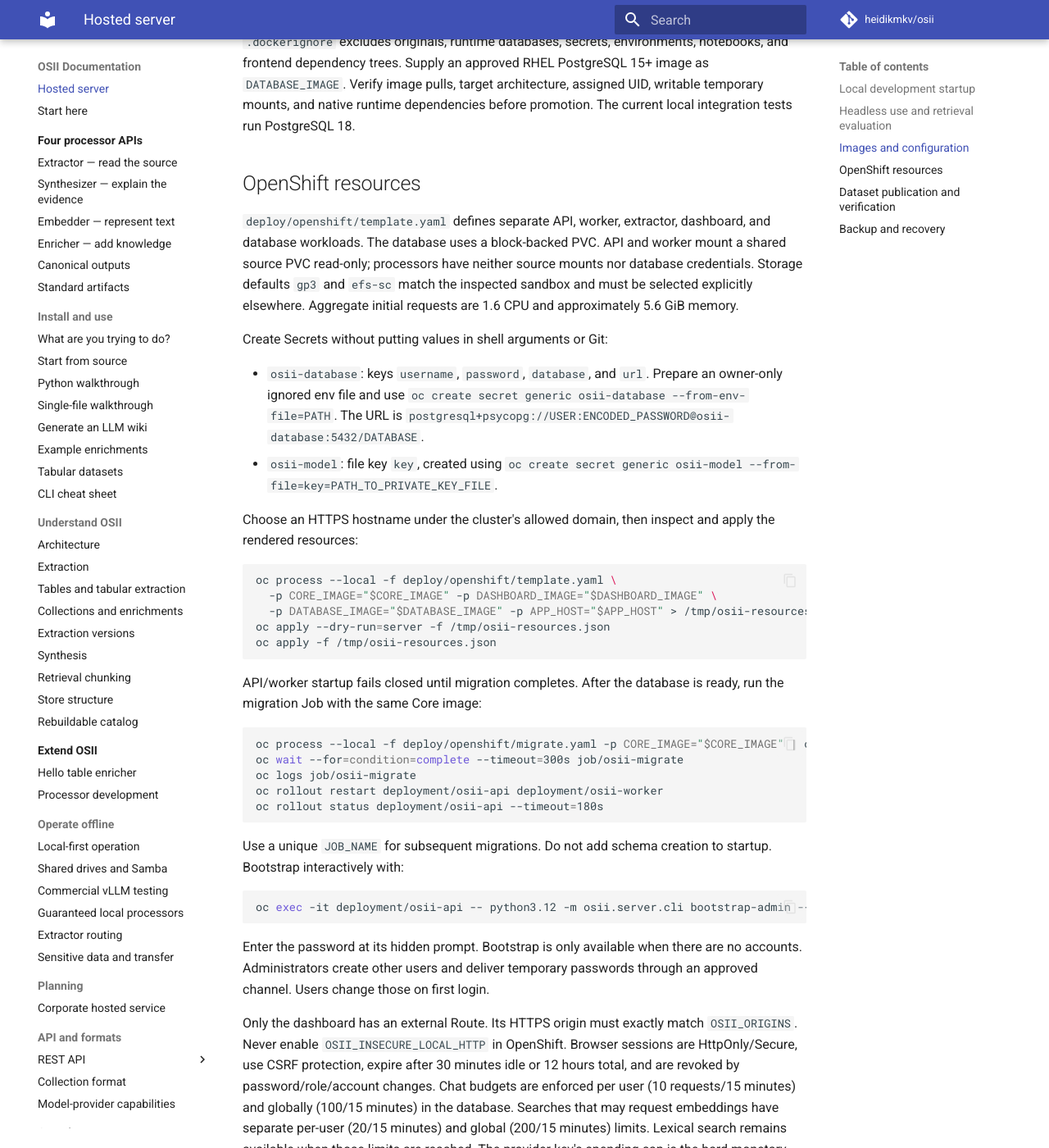
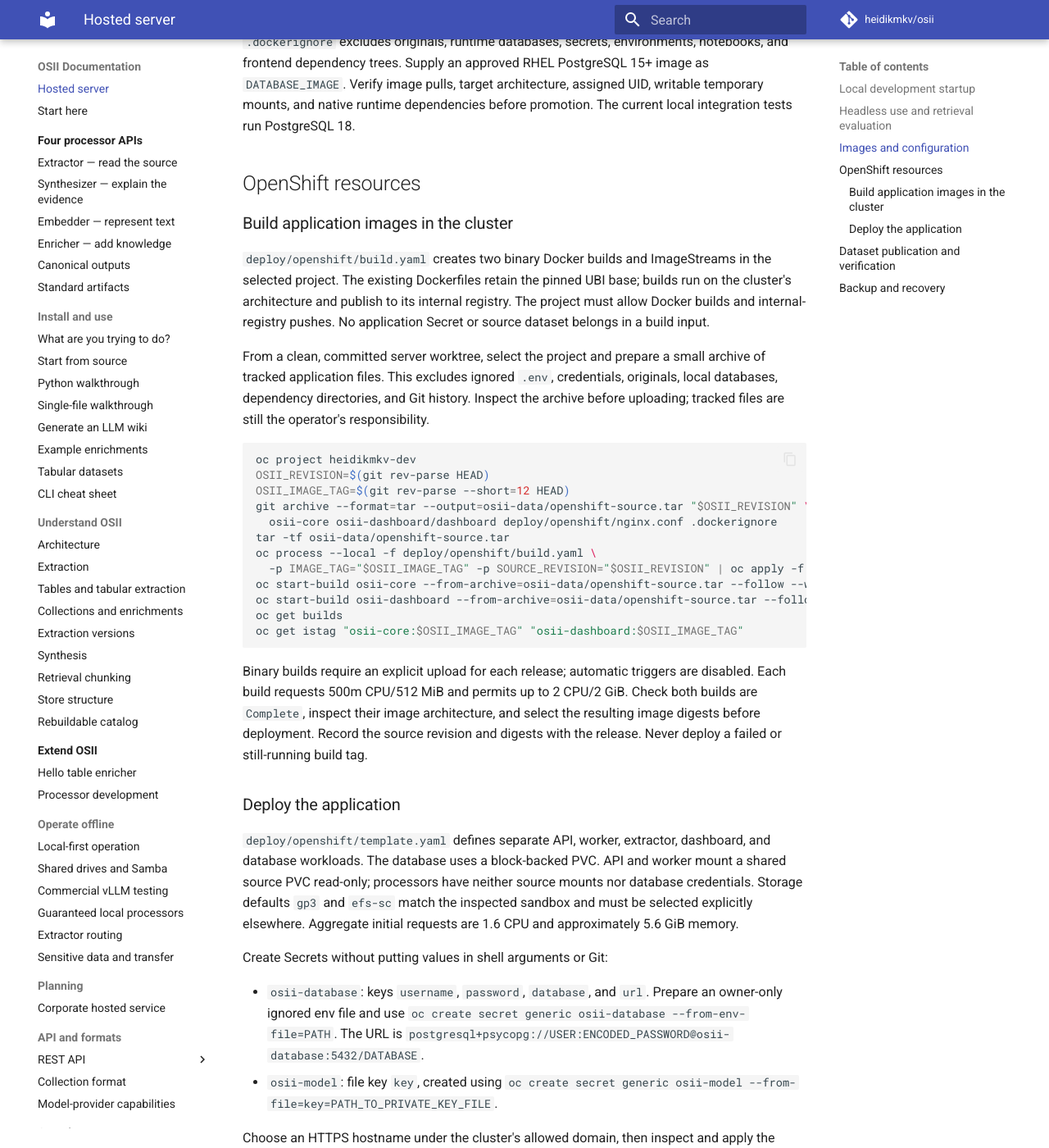
Before and after one commit to sandialabs/OSII, an MkDocs documentation site: the page built from docs/operations/runbook-server.md, in a window 1280 px wide and 1400 px high, scrolled down 1681 px. Shown: the whole window at 82% size. Built offline with MkDocs 1.6.1 and Material for MkDocs 9.7.7, drawn with Linux system fonts in a browser that asks for light colours; comment, search, counter and statistics services are not loaded.

Commit message:
Add repeatable OpenShift image builds

````diff
--- a/docs/operations/runbook-server.md
+++ b/docs/operations/runbook-server.md
@@ -76,6 +76,42 @@
 promotion. The current local integration tests run PostgreSQL 18.
 
 ## OpenShift resources
+
+### Build application images in the cluster
+
+`deploy/openshift/build.yaml` creates two binary Docker builds and ImageStreams
+in the selected project. The existing Dockerfiles retain the pinned UBI base;
+builds run on the cluster's architecture and publish to its internal registry.
+The project must allow Docker builds and internal-registry pushes. No application
+Secret or source dataset belongs in a build input.
+
+From a clean, committed server worktree, select the project and prepare a small
+archive of tracked application files. This excludes ignored `.env`, credentials,
+originals, local databases, dependency directories, and Git history. Inspect the
+archive before uploading; tracked files are still the operator's responsibility.
+
+```bash
+oc project heidikmkv-dev
+OSII_REVISION=$(git rev-parse HEAD)
+OSII_IMAGE_TAG=$(git rev-parse --short=12 HEAD)
+git archive --format=tar --output=osii-data/openshift-source.tar "$OSII_REVISION" \
+  osii-core osii-dashboard/dashboard deploy/openshift/nginx.conf .dockerignore
+tar -tf osii-data/openshift-source.tar
+oc process --local -f deploy/openshift/build.yaml \
+  -p IMAGE_TAG="$OSII_IMAGE_TAG" -p SOURCE_REVISION="$OSII_REVISION" | oc apply -f -
+oc start-build osii-core --from-archive=osii-data/openshift-source.tar --follow --wait
+oc start-build osii-dashboard --from-archive=osii-data/openshift-source.tar --follow --wait
+oc get builds
+oc get istag "osii-core:$OSII_IMAGE_TAG" "osii-dashboard:$OSII_IMAGE_TAG"
+```
+
+Binary builds require an explicit upload for each release; automatic triggers
+are disabled. Each build requests 500m CPU/512 MiB and permits up to 2 CPU/2 GiB.
+Check both builds are `Complete`, inspect their image architecture, and select
+the resulting image digests before deployment. Record the source revision and
+digests with the release. Never deploy a failed or still-running build tag.
+
+### Deploy the application
 
 `deploy/openshift/template.yaml` defines separate API, worker, extractor,
 dashboard, and database workloads. The database uses a block-backed PVC. API
````
Also changed, not shown: 1 other file.
